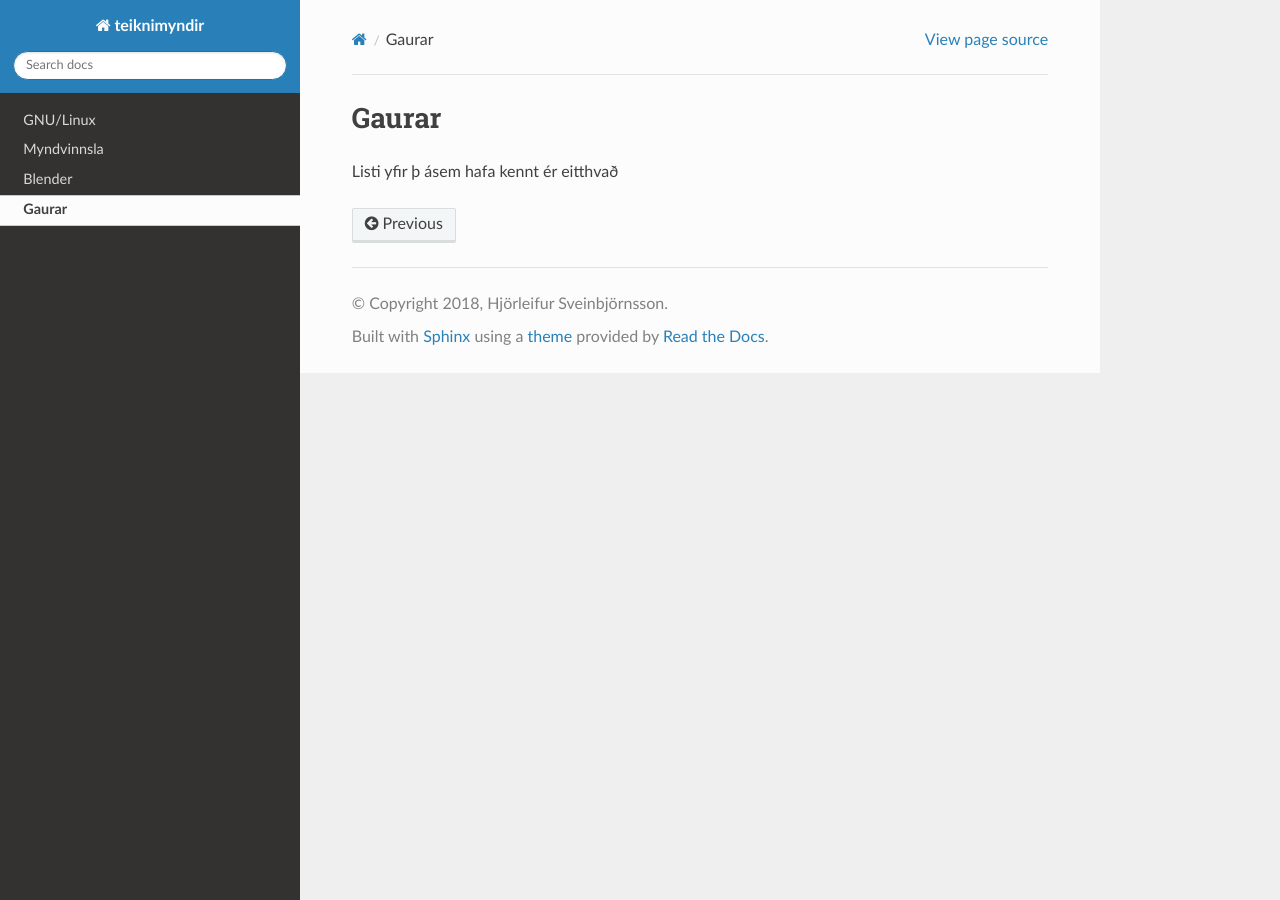
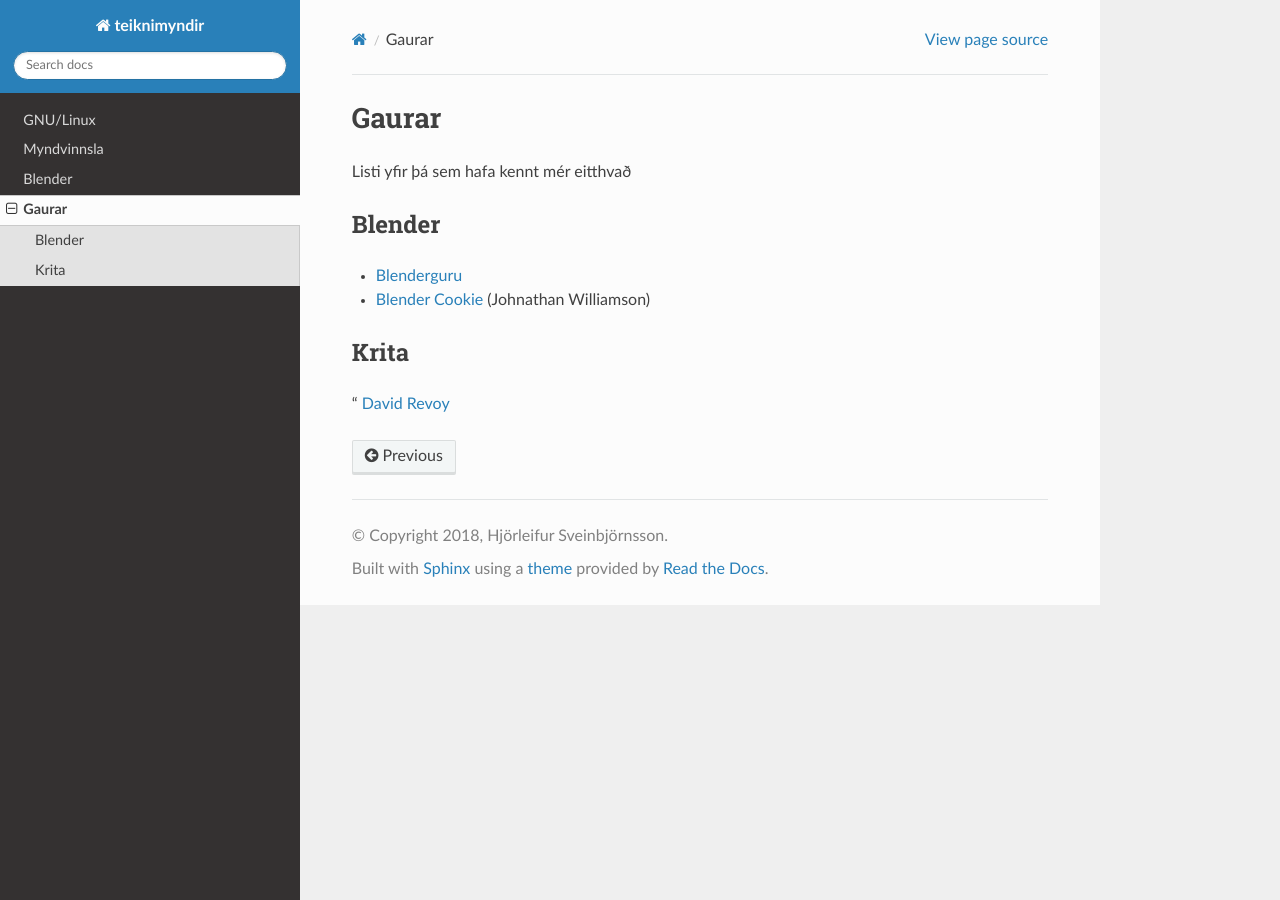
Before and after one commit to hjorleifurs/teiknimyndir, a Sphinx documentation site: the page built from docs/gaurar.rst, in a window 1280 px wide. Built offline with Sphinx 7.4.7 and the Read the Docs theme 2.0.0, drawn with Linux system fonts in a browser that asks for light colours.

Commit message:
Bætt við gaurum í gaurar.rst

```diff
--- a/docs/gaurar.rst
+++ b/docs/gaurar.rst
@@ -1,4 +1,25 @@
 Gaurar
 ======
 
-Listi yfir þ ásem hafa kennt ér eitthvað
+Listi yfir þá sem hafa kennt mér eitthvað
+
+Blender
+#######
+
+* Blenderguru_
+* `Blender Cookie`__ (Johnathan Williamson)
+
+.. _Blenderguru: http://blenderguru.com
+
+.. _Cookie: http://blendercookie.com
+
+__ Cookie_
+
+Krita
+#####
+
+" `David Revoy`__
+
+.. _Revoy: http://www.davidrevoy.com
+
+__ Revoy_
```
